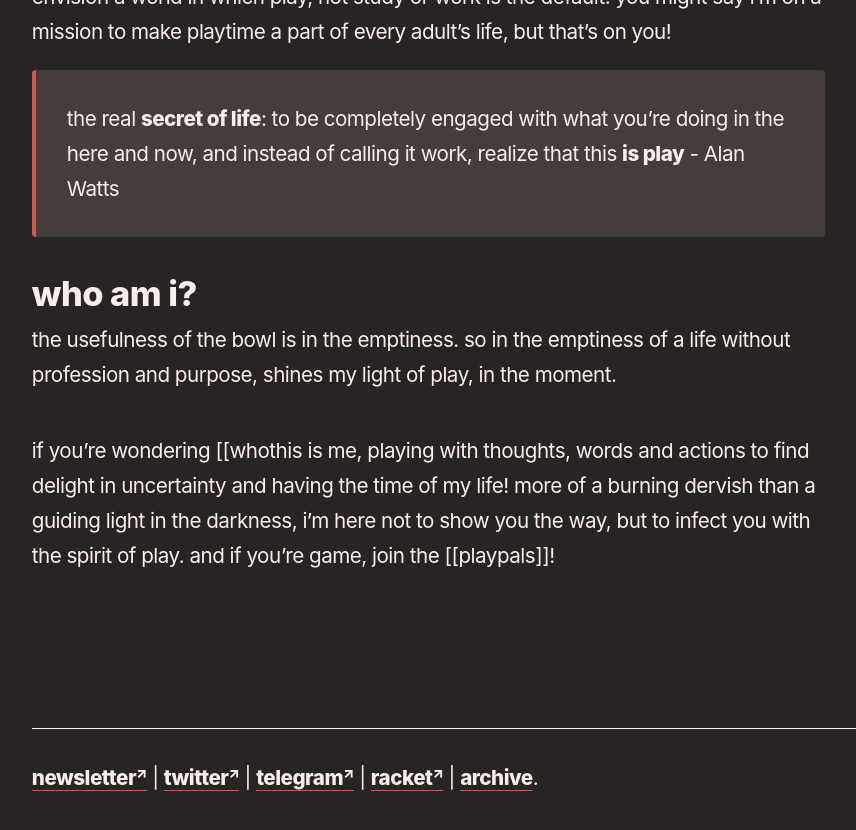
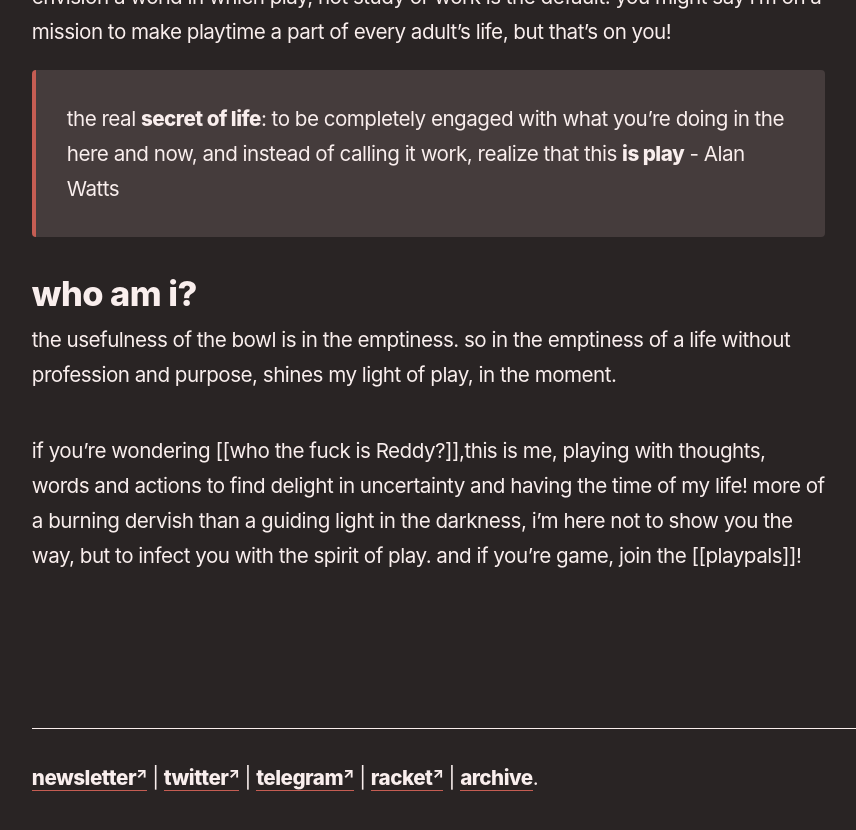
Before and after one commit to reddy2go/redgarden, a Jekyll site: the page built from _notes/about.md, in a window 1280 px wide and 900 px high, scrolled down 924 px. Shown: the top 830 px of the window, without its empty margins (45-901 px from the left). Built offline with Jekyll 4.4.1, drawn with Linux system fonts in a browser that asks for light colours; some web fonts are replaced; Markdown is read by kramdown in place of the engine named in the settings.

Commit message:
auto commit

```diff
--- a/_notes/about.md
+++ b/_notes/about.md
@@ -13,4 +13,4 @@
 ### who am i?
 the usefulness of the bowl is in the emptiness. so in the emptiness of a life without profession and purpose, shines my light of play, in the moment.
 
-if you're wondering [[whothis is me, playing with thoughts, words and actions to find delight in uncertainty and having the time of my life! more of a burning dervish than a guiding light in the darkness, i’m here not to show you the way, but to infect you with the spirit of play. and if you're game, join the [[playpals]]!
+if you're wondering [[who the fuck is Reddy?]],this is me, playing with thoughts, words and actions to find delight in uncertainty and having the time of my life! more of a burning dervish than a guiding light in the darkness, i’m here not to show you the way, but to infect you with the spirit of play. and if you're game, join the [[playpals]]!
```
